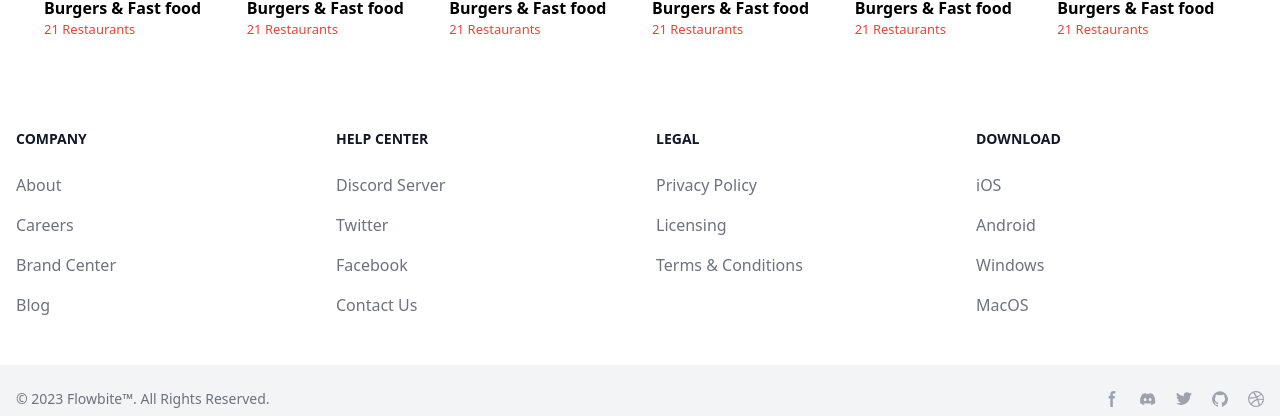
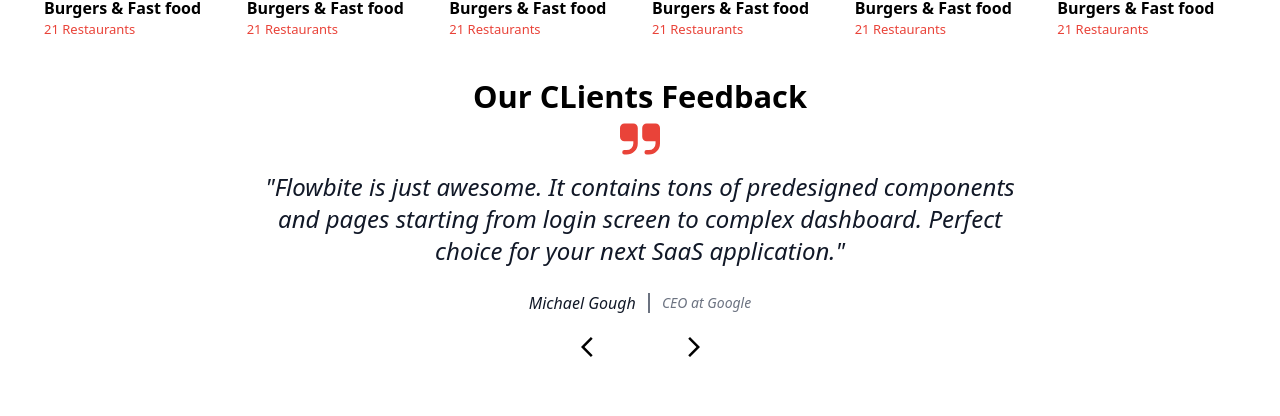
Before and after one commit to Greisi22/InternshipProject_GreisiJaho, a React (Vite) app in the folder Food-Delivery-FrontEnd/Food-Delivery/: page / in a window 1280 px wide. Shown: the part 496-912 px from the top of the page. Built offline with nearby package versions, Linux system fonts and the light colour scheme; no server answers.

Commit message:
Fixing footer

```diff
--- a/Food-Delivery-FrontEnd/Food-Delivery/src/component/EntryPage/Footer.tsx
+++ b/Food-Delivery-FrontEnd/Food-Delivery/src/component/EntryPage/Footer.tsx
@@ -8,7 +8,8 @@
 <footer className="bg-white dark:bg-gray-900">
     <div className="mx-auto w-full max-w-screen-xl">
       <div className="grid grid-cols-2 gap-8 px-4 py-6 lg:py-8 md:grid-cols-4">
-        <div>
+        <div className="flex justify-center">
+            <div>
             <h2 className="mb-6 text-sm font-semibold text-gray-900 uppercase dark:text-white">Company</h2>
             <ul className="text-gray-500 dark:text-gray-400 font-medium">
                 <li className="mb-4">
@@ -24,9 +25,11 @@
                     <a href="#" className="hover:underline">Blog</a>
                 </li>
             </ul>
+            </div>
         </div>
-        <div>
-            <h2 className="mb-6 text-sm font-semibold text-gray-900 uppercase dark:text-white">Help center</h2>
+        <div  className="flex justify-center">
+          <div>
+          <h2 className="mb-6 text-sm font-semibold text-gray-900 uppercase dark:text-white">Help center</h2>
             <ul className="text-gray-500 dark:text-gray-400 font-medium">
                 <li className="mb-4">
                     <a href="#" className="hover:underline">Discord Server</a>
@@ -41,8 +44,12 @@
                     <a href="#" className="hover:underline">Contact Us</a>
                 </li>
             </ul>
+          </div>
         </div>
-        <div>
+
+
+        <div className="flex justify-center">
+            <div >
             <h2 className="mb-6 text-sm font-semibold text-gray-900 uppercase dark:text-white">Legal</h2>
             <ul className="text-gray-500 dark:text-gray-400 font-medium">
                 <li className="mb-4">
@@ -55,9 +62,11 @@
                     <a href="#" className="hover:underline">Terms &amp; Conditions</a>
                 </li>
             </ul>
+            </div>
         </div>
-        <div>
-            <h2 className="mb-6 text-sm font-semibold text-gray-900 uppercase dark:text-white">Download</h2>
+        <div className="flex justify-center">
+           <div>
+           <h2 className="mb-6 text-sm font-semibold text-gray-900 uppercase dark:text-white">Download</h2>
             <ul className="text-gray-500 dark:text-gray-400 font-medium">
                 <li className="mb-4">
                     <a href="#" className="hover:underline">iOS</a>
@@ -72,6 +81,7 @@
                     <a href="#" className="hover:underline">MacOS</a>
                 </li>
             </ul>
+           </div>
         </div>
     </div>
     <div className="px-4 py-6 bg-gray-100 dark:bg-gray-700 md:flex md:items-center md:justify-between">
--- a/Food-Delivery-FrontEnd/Food-Delivery/src/component/EntryPage/PopularCategories.tsx
+++ b/Food-Delivery-FrontEnd/Food-Delivery/src/component/EntryPage/PopularCategories.tsx
@@ -45,13 +45,12 @@
             </div>
             <div className="grid grid-cols-2 md:grid-cols-3 lg:grid-cols-6 gap-4 mt-4">
                 {popularcategories.map((category, index) => (
-                    <div key={index}>
+                    <div key={index} className='relative overflow-hidden'>
                         <img
                             className="max-w-[150px] h-auto rounded-lg"
                             src={category.image}
                             alt=""
                         />
-
                         <div className="mt-2 ml-1">
                             <p className="font-bold whitespace-nowrap">Burgers & Fast food</p>
                             <p className="text-[13px] font-medium whitespace-nowrap text-[#e94339]">
--- /dev/null
+++ b/Food-Delivery-FrontEnd/Food-Delivery/src/component/EntryPage/UserReview.tsx
@@ -0,0 +1,51 @@
+import ArrowForwardIosIcon from '@mui/icons-material/ArrowForwardIos';
+import ArrowBackIosIcon from '@mui/icons-material/ArrowBackIos';
+
+function UserReview() {
+    return (
+        <div>
+            <div className="w-full flex justify-center">
+                <p className="discount-text font-semibold text-[30.8px]">Our CLients Feedback</p>
+            </div>
+            <figure className="max-w-screen-md mx-auto text-center">
+                <svg
+                    className="w-10 h-10 mx-auto mb-3 text-[#e94339] dark:text-[#d65049]"
+                    aria-hidden="true"
+                    xmlns="http://www.w3.org/2000/svg"
+                    fill="currentColor"
+                    viewBox="0 0 18 14">
+                    <path d="M6 0H2a2 2 0 0 0-2 2v4a2 2 0 0 0 2 2h4v1a3 3 0 0 1-3 3H2a1 1 0 0 0 0 2h1a5.006 5.006 0 0 0 5-5V2a2 2 0 0 0-2-2Zm10 0h-4a2 2 0 0 0-2 2v4a2 2 0 0 0 2 2h4v1a3 3 0 0 1-3 3h-1a1 1 0 0 0 0 2h1a5.006 5.006 0 0 0 5-5V2a2 2 0 0 0-2-2Z" />
+                </svg>
+                <blockquote>
+                    <p className="text-2xl italic font-normal text-gray-900 dark:text-white">
+                        "Flowbite is just awesome. It contains tons of predesigned components and
+                        pages starting from login screen to complex dashboard. Perfect choice for
+                        your next SaaS application."
+                    </p>
+                </blockquote>
+                <figcaption className="flex items-center justify-center mt-6 space-x-3 rtl:space-x-reverse">
+                    {/* <img
+                        className="w-6 h-6 rounded-full"
+                        src="https://flowbite.s3.amazonaws.com/blocks/marketing-ui/avatars/michael-gouch.png"
+                        alt="profile picture"
+                    /> */}
+                    <div className="flex items-center divide-x-2 rtl:divide-x-reverse divide-gray-500 dark:divide-gray-700">
+                        <cite className="pe-3 font-medium text-gray-900 dark:text-white">
+                            Michael Gough
+                        </cite>
+                        <cite className="ps-3 text-sm text-gray-500 dark:text-gray-400">
+                            CEO at Google
+                        </cite>
+                    </div>
+                </figcaption>
+            </figure>
+            <div className="w-full mt-4 flex justify-center">
+               <span className='cursor-pointer hover:bg-[#e94339] hover:text-white flex justify-center w-[40px] pl-[10px] rounded-3xl h-[35px] align-middle pt-[4px]'> <ArrowBackIosIcon/></span>
+                <span className='ml-8 mr-8'></span>
+                <span className='cursor-pointer hover:bg-[#e94339] hover:text-white flex justify-center w-[40px] pl-[10px] rounded-3xl h-[35px] align-middle pt-[4px] pr-[6px]'><ArrowForwardIosIcon /></span>
+            </div>
+        </div>
+    );
+}
+
+export default UserReview;
--- a/Food-Delivery-FrontEnd/Food-Delivery/src/pages/EntryPage.tsx
+++ b/Food-Delivery-FrontEnd/Food-Delivery/src/pages/EntryPage.tsx
@@ -3,6 +3,7 @@
 import PopularCategories from 'src/component/EntryPage/PopularCategories';
 import Footer from 'src/component/EntryPage/Footer';
 import './styles/entry.css';
+import UserReview from 'src/component/EntryPage/UserReview';
 
 const EntryPage: FunctionComponent = () => {
     return (
@@ -12,8 +13,11 @@
             <br />
             <PopularCategories />
             <br />
+            <UserReview />
             <br />
-             <Footer/>
+            <br />
+
+            <Footer />
         </div>
     );
 };
```
